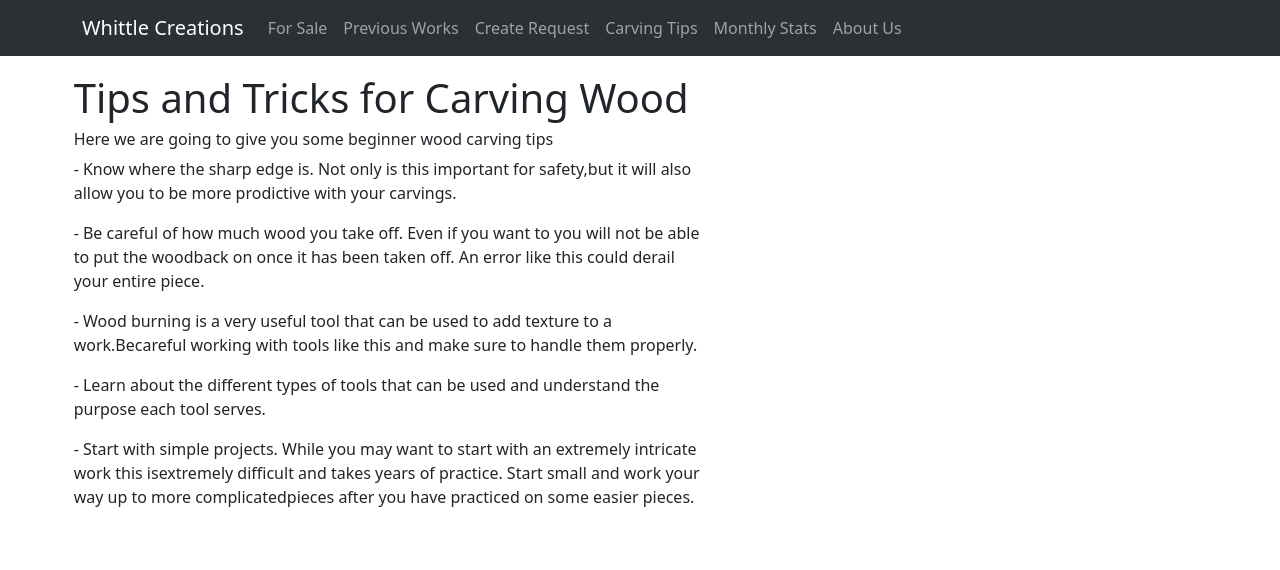
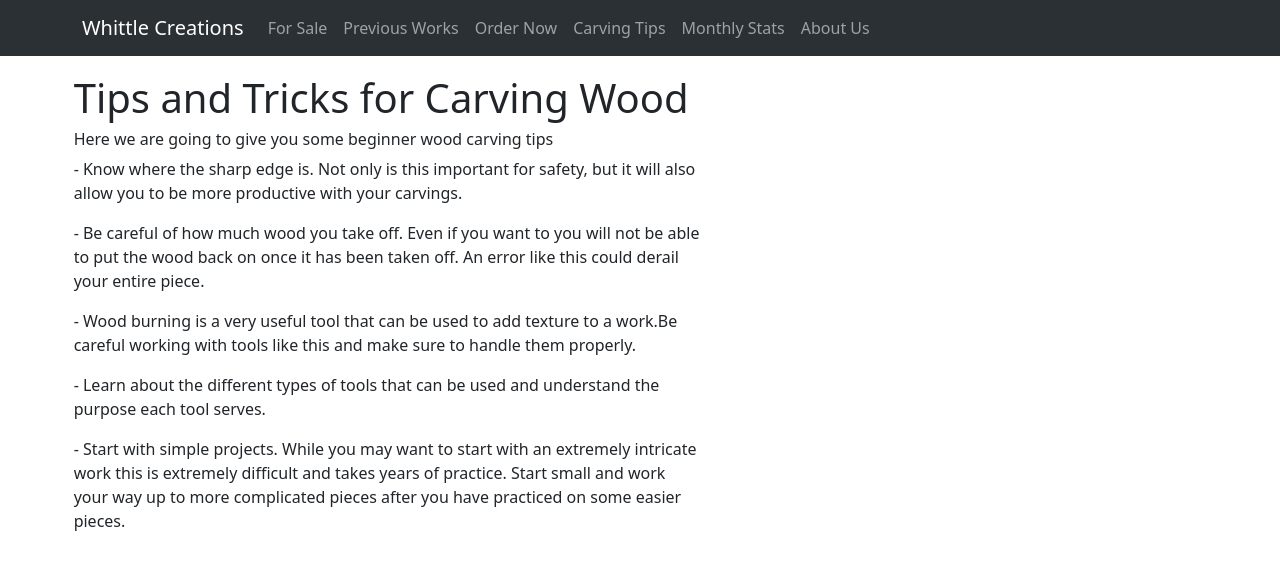
Before and after one commit to RyanFG/project_2_implementation, a React (Create React App) app: page /Tips in a window 1280 px wide. Shown: the top 570 px of the page. Built offline with nearby package versions, Linux system fonts and the light colour scheme.

Commit message:
small fixes

```diff
--- a/src/components/TopNavbar.js
+++ b/src/components/TopNavbar.js
@@ -13,7 +13,7 @@ function TopNavbar() {
             <Nav className="me-auto">
             <Nav.Link href="/ForSale">For Sale</Nav.Link>
               <Nav.Link href="/PrevWorks">Previous Works</Nav.Link>
-              <Nav.Link href="/CreateRequest">Create Request</Nav.Link>
+              <Nav.Link href="/CreateRequest">Order Now</Nav.Link>
               <Nav.Link href="/Tips">Carving Tips</Nav.Link>
               <Nav.Link href="/Month">Monthly Stats</Nav.Link>
               <Nav.Link href="/About">About Us</Nav.Link>
--- a/src/components/pages/CreateRequest.js
+++ b/src/components/pages/CreateRequest.js
@@ -12,7 +12,7 @@ function CreateRequest(){
         <Row>
             <Col xs={8}>
                 <div className="newBorder2">
-                    <h1>Create a Request</h1>
+                    <h1>Your Order</h1>
                     <h2>Your Information</h2>
                     <Form>
                         <Row>
--- a/src/components/pages/Tips.js
+++ b/src/components/pages/Tips.js
@@ -14,15 +14,15 @@ function Tips(){
                         Tips and Tricks for Carving Wood
                     </h1>
                     <h6>Here we are going to give you some beginner wood carving tips</h6>
-                    <p>{"- Know where the sharp edge is. Not only is this important for safety,"}
-                    {"but it will also allow you to be more prodictive with your carvings."}</p>
-                    <p>{"- Be careful of how much wood you take off. Even if you want to you will not be able to put the wood"}
+                    <p>{"- Know where the sharp edge is. Not only is this important for safety, "}
+                    {"but it will also allow you to be more productive with your carvings."}</p>
+                    <p>{"- Be careful of how much wood you take off. Even if you want to you will not be able to put the wood "}
                     {"back on once it has been taken off. An error like this could derail your entire piece."}</p>
                     <p>{"- Wood burning is a very useful tool that can be used to add texture to a work."}
-                    {"Becareful working with tools like this and make sure to handle them properly."}</p>
+                    {"Be careful working with tools like this and make sure to handle them properly."}</p>
                     <p>{"- Learn about the different types of tools that can be used and understand the purpose each tool serves."}</p>
-                    <p>{"- Start with simple projects. While you may want to start with an extremely intricate work this is"}
-                    {"extremely difficult and takes years of practice. Start small and work your way up to more complicated"}
+                    <p>{"- Start with simple projects. While you may want to start with an extremely intricate work this is "}
+                    {"extremely difficult and takes years of practice. Start small and work your way up to more complicated "}
                     {"pieces after you have practiced on some easier pieces."}</p>
                 </div>
             </Col>
```
